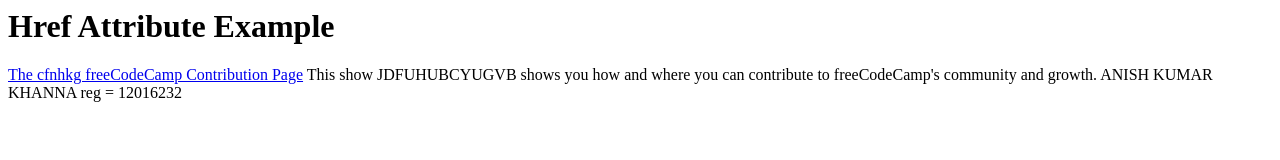
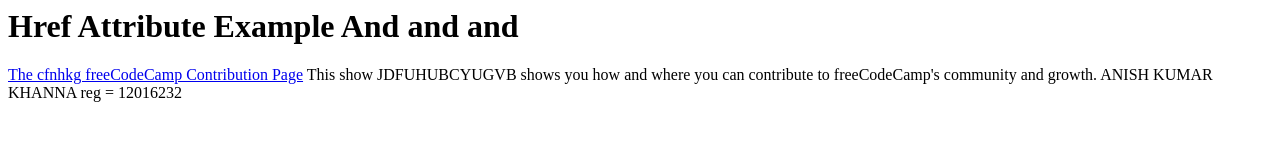
Before and after one commit to akkhanna10/myapp, a plain HTML site: page index.html in a window 1280 px wide. Drawn offline with Linux system fonts and the light colour scheme.

Commit message:
Update index.html

```diff
--- a/index.html
+++ b/index.html
@@ -3,7 +3,7 @@
     <title>Href Attribute Example</title>
   </head>
   <body>
-    <h1>Href Attribute Example</h1>
+    <h1>Href Attribute Example And and and</h1>
     <p>
       <a href="https://www.freecodecamp.org/contribute/">The cfnhkg
         freeCodeCamp Contribution Page</a> This show JDFUHUBCYUGVB shows you how and where you can contribute to freeCodeCamp's community and growth.  ANISH KUMAR KHANNA
```
